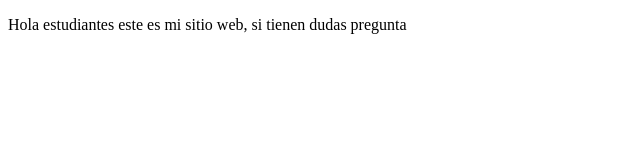
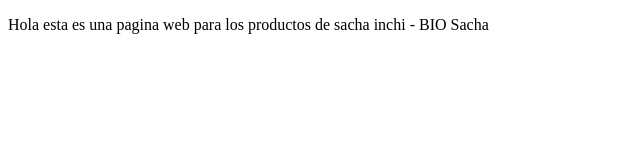
Before and after one commit to Ccongo13/proyectoDemoCursoPrework, a plain HTML site: page index.html in a window 1280 px wide. Shown: the whole page, without its empty margins (0-640 px from the left). Drawn offline with Linux system fonts and the light colour scheme.

```diff
--- a/index.html
+++ b/index.html
@@ -8,7 +8,7 @@
 </head>
 <body>
 <p>
-    Hola estudiantes este es mi sitio web, si tienen dudas pregunta
+    Hola esta es una pagina web para los productos de sacha inchi - BIO Sacha
 </p>
 
 </body>
```
